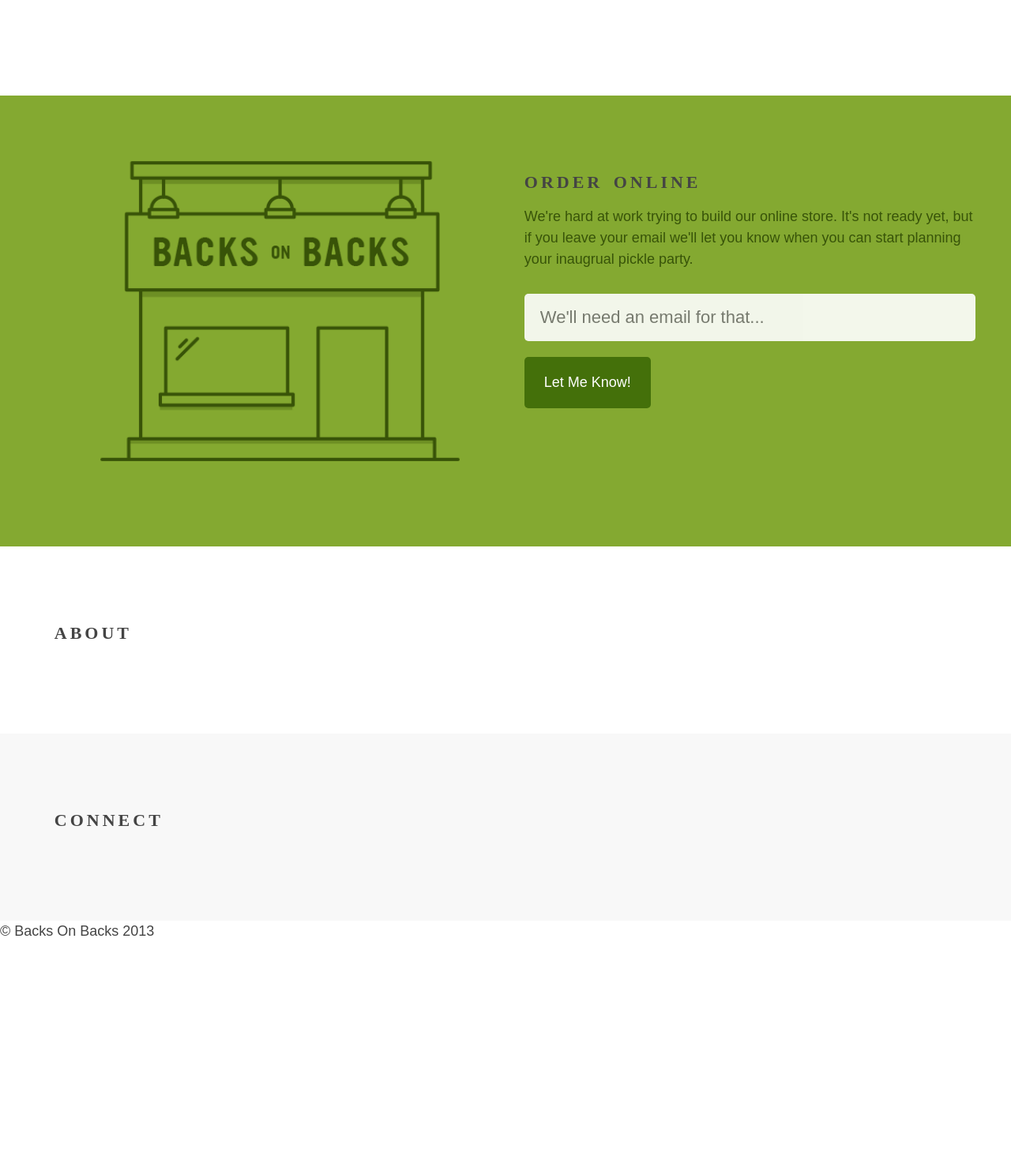
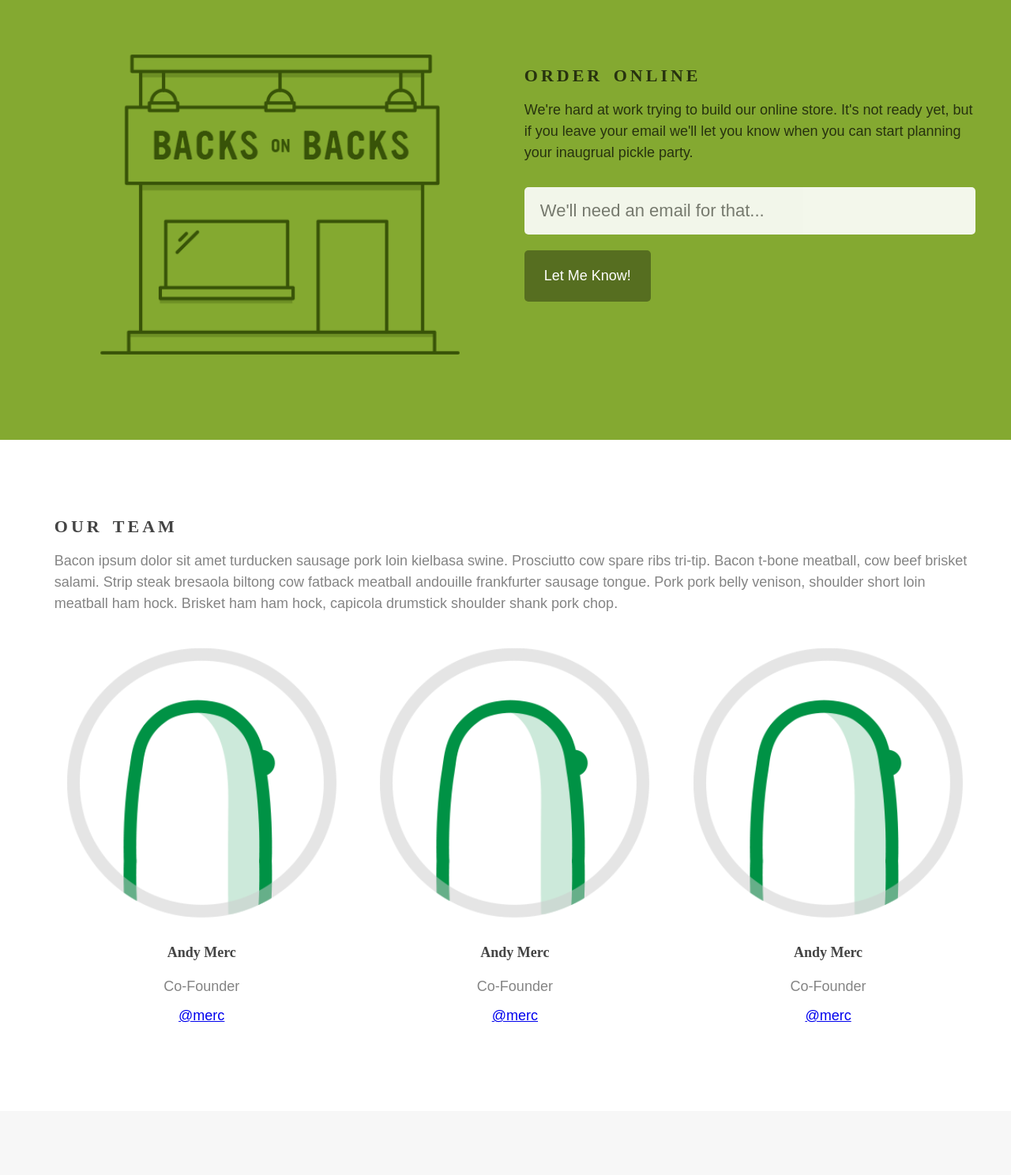
Before and after one commit to mercando/backsonbacks, a PHP site: page /home.html in a window 1280 px wide. Shown: the part 1330-2818 px from the top of the page at 79% size. Before the commit the page ends 2515 px from the top, so only its background shows below. Run offline with PHP 8.4, Linux system fonts and the light colour scheme; some libraries are stand-ins or nearby versions.

Commit message:
added styling, the about section

```diff
--- a/home.html
+++ b/home.html
@@ -14,7 +14,7 @@
       <ul>
         <li><a href="#" id="juice">Juice</a></li>
         <li><a href="#" id="store">Store</a></li>
-        <li class="logo">q</li>
+        <li class="logo">1</li>
         <li><a href="#" id="about">About</a></li>
         <li><a href="#" id="connect">Connect</a></li>
       </ul>
@@ -23,7 +23,8 @@
 
   <section class="hero">
     <div class="container">
-      <div class="span4"><h1>hero</h1></div>
+      <div class="span3"><h1>hero</h1></div>
+      <div class="span1 social"><div class="fb-like" data-href="http://facebook.com/backsonbacks" data-send="false" data-layout="box_count" data-width="200" data-show-faces="false"></div></div>
     </div>
   </section>
 
@@ -66,8 +67,6 @@
           We're hard at work trying to build our online store. It's not ready yet, but if you leave your email we'll let you know when you can start planning your inaugrual pickle party.
         </p>
 
-
-
         <form id="signup" action="<?=$_SERVER['PHP_SELF']; ?>" method="get">
           <fieldset>
             <input type="text" name="email" id="email" class="txt" placeholder="We'll need an email for that..."/>
@@ -91,18 +90,49 @@
 
   <section class="about">
     <div class="container">
-      <div class="span4"><h1>About</h1></div>
+      <div class="span4">
+        <h1>Our Team</h1>
+        <p>
+          Bacon ipsum dolor sit amet turducken sausage pork loin kielbasa swine. Prosciutto cow spare ribs tri-tip. Bacon t-bone meatball, cow beef brisket salami. Strip steak bresaola biltong cow fatback meatball andouille frankfurter sausage tongue. Pork pork belly venison, shoulder short loin meatball ham hock. Brisket ham ham hock, capicola drumstick shoulder shank pork chop.
+        </p>
+      </div>
+      <div class="span5">
+        <img src="public/img/avatar.png">
+        <h2>Andy Merc</h2>
+        <p class="user_info">Co-Founder</p>
+        <p class="user_info"><a href="#">@merc</a></p>
+      </div>
+      <div class="span5">
+        <img src="public/img/avatar.png">
+        <h2>Andy Merc</h2>
+        <p class="user_info">Co-Founder</p>
+        <p class="user_info"><a href="#">@merc</a></p>
+      </div>
+      <div class="span5">
+        <img src="public/img/avatar.png">
+        <h2>Andy Merc</h2>
+        <p class="user_info">Co-Founder</p>
+        <p class="user_info"><a href="#">@merc</a></p>
+      </div>
     </div>
   </section>
 
   <section class="connect">
     <div class="container">
       <div class="span4"><h1>Connect</h1></div>
+      <div class="span2">
+        <iframe src="http://snapwidget.com/sl/?u=YmFja3NvbmJhY2tzfGlufDUwMHwyfDN8fHllc3w1fG5vbmU=" allowTransparency="true" frameborder="0" scrolling="no" style="border:none; overflow:hidden; height: 515px" ></iframe>
+      </div>
     </div>
   </section>
 
 
-  <footer>© Backs On Backs 2013</footer>
+  <footer>
+    <div class="container">
+      <div class="span4 social"><a href="#">2</a> <a href="#">3</a> <a href="#">4</a> <a href="#">5</a> <a href="#">6</a></div>
+      <div class="span4 copyright">&copy; Backs On Backs 2013</div>
+    </div>
+  </footer>
 
   <script type="text/javascript">
     $(document).ready(function(){
@@ -153,3 +183,12 @@
 
   </script>
 </body>
+
+<div id="fb-root"></div>
+<script>(function(d, s, id) {
+  var js, fjs = d.getElementsByTagName(s)[0];
+  if (d.getElementById(id)) return;
+  js = d.createElement(s); js.id = id;
+  js.src = "//connect.facebook.net/en_US/all.js#xfbml=1&appId=284785934867108";
+  fjs.parentNode.insertBefore(js, fjs);
+}(document, 'script', 'facebook-jssdk'));</script>
--- a/public/css/main.css
+++ b/public/css/main.css
@@ -51,6 +51,9 @@ table, caption, tbody, tfoot, thead, tr, th, td {
   .span4 {
     width: 100%; }
 
+  .span5 {
+    width: 33.33333333333333%; }
+
   .row {
     float: left;
     margin-bottom: 17px; }
@@ -88,16 +91,16 @@ table, caption, tbody, tfoot, thead, tr, th, td {
 
   img {
     width: 100%; } }
+@font-face {
+  font-family: picklefont;
+  src: url("../font/icomoon.ttf"), url("../font/icomoon.eot");
+  /* IE9 */ }
+
 body {
   font-family: "source-sans-pro", sans-serif;
   font-size: 18px;
   line-height: 150%;
-  color: #444; }
-
-@font-face {
-  font-family: picklefont;
-  src: url("../font/icomoon.ttf"), url("../font/icomoon.eot");
-  /* IE9 */ }
+  color: #444444; }
 
 h1,
 h2,
@@ -121,9 +124,8 @@ h3 {
   font-size: 14px; }
 
 p {
-  margin-bottom: 10px; }
-  p.darkgreen {
-    color: #385409; }
+  margin-bottom: 10px;
+  color: #848484; }
 
 nav {
   top: 0;
@@ -179,12 +203,22 @@ section {
     -moz-background-size: cover;
     -o-background-size: cover;
     background-size: cover;
-    height: 300px;
-    padding-top: 100px; }
+    padding-top: 188px; }
+    section.hero .social {
+      background-color: #fff; }
   section.store {
-    background-color: #84a931; }
+    background-color: #84a931;
+    color: #27320f; }
+    section.store p {
+      color: #27320f; }
+  section.about h2 {
+    text-align: center; }
+  section.about p.user_info {
+    text-align: center; }
   section.connect {
-    background-color: #f8f8f8; }
+    background-color: #f7f7f7; }
+    section.connect iframe {
+      width: 100%; }
 
 .txt {
   padding: 17px 20px;
@@ -214,7 +248,7 @@ section {
 
 .btn {
   color: #fff;
-  background-color: #44700a;
+  background-color: #566e20;
   width: 160px;
   height: 65px;
   border: none;
--- a/public/sass/_grid.scss
+++ b/public/sass/_grid.scss
@@ -38,6 +38,10 @@
 
     .span4 {
         width: 100%;
+    }
+
+    .span5 {
+        width: 33.33333333333333%;
     }
 
     .row {
--- a/public/sass/_mixins.scss
+++ b/public/sass/_mixins.scss
@@ -13,15 +13,22 @@
     border-radius: $radius;
 }
 
-@mixin box_sizing {
+@mixin box_sizing() {
 	-webkit-box-sizing: border-box;
 	-moz-box-sizing: border-box;
 	-ms-box-sizing: border-box;
 	box-sizing: border-box;
 }
 
-@mixin drop_shadow {
+@mixin drop_shadow() {
 	-moz-box-shadow: 0 1px 1px #ddd;
 	-webkit-box-shadow: 0 1px 1px #ddd;
 	box-shadow: 0 1px 1px #ddd;
 }
+
+@mixin background_cover() {
+	-webkit-background-size: cover;
+    -moz-background-size: cover;
+    -o-background-size: cover;
+    background-size: cover;
+}
--- a/public/sass/_variables.scss
+++ b/public/sass/_variables.scss
@@ -1,8 +1,17 @@
 /* === COLOR === */
 $grey: #444;
-$light_grey: lighten($grey, 70%);
-$pickle_green: #84a931;
-$dark_pickle_green: #44700a;
+$grey-lightest: lighten($grey, 70%);
+$grey-lighter: lighten($grey, 50%);
+$grey-light: lighten($grey, 25%);
+
+$green: #84a931;
+$green-lightest: lighten($green, 75%);
+$green-lighter: lighten($green, 50%);
+$green-light: lighten($green, 25%);
+
+$green-darkest: darken($green, 40%);
+$green-darker: darken($green, 30%);
+$green-dark: darken($green, 15%);
 
 
 /* === TYPOGRAPHY === */
--- a/public/sass/main.scss
+++ b/public/sass/main.scss
@@ -3,20 +3,17 @@
 @import "mixins";
 @import "grid";
 
-body {
-	font: {
-		family: $san_serif;
-		size: 18px;
-	}
-	line-height: 150%;
-	color: #444;
-}
-
-@font-face
-{
+@font-face {
 	font-family: picklefont;
 	src: url('../font/icomoon.ttf'),
 	     url('../font/icomoon.eot'); /* IE9 */
+}
+
+body {
+	font-family: $san_serif;
+	font-size: 18px;
+	line-height: 150%;
+	color: $grey;
 }
 
 h1,
@@ -46,10 +43,7 @@ h3 {
 
 p {
 	margin-bottom: 10px;
-
-	&.darkgreen {
-		color: #385409;
-	}
+	color: $grey-light;
 }
 
 nav {
@@ -107,21 +129,41 @@ section {
 
     &.hero {
         background: url('../img/hero.jpg') no-repeat center center;
-        -webkit-background-size: cover;
-        -moz-background-size: cover;
-        -o-background-size: cover;
-        background-size: cover;
-        height: 300px;
-        padding-top: 100px;
+        @include background_cover();
+        padding-top: 188px;
+
+        .social {
+        	background-color: #fff;
+        }
     }
     &.juice {
 
     }
     &.store {
-		background-color: $pickle_green;
+		background-color: $green;
+		color: $green-darker;
+
+		p {
+			color: $green-darker;
+		}
 	}
+
+	&.about {
+		h2 {
+			text-align: center;
+		}
+
+		p.user_info {
+			text-align: center;
+		}
+	}
+
 	&.connect {
-		background-color: #f8f8f8;
+		background-color: $grey-lightest;
+
+		iframe{
+			width: 100%;
+		}
 	}
 }
 
@@ -149,7 +191,7 @@ section {
 
 .btn {
 	color: #fff;
-	background-color: $dark_pickle_green;
+	background-color: $green-dark;
 	width: 160px;
 	height: 65px;
 	border: none;
```
Also changed, not shown: other parts of public/css/main.css (+26 -4 lines), other parts of public/sass/main.scss (+33 -5 lines), public/font/icomoon.ttf, public/img/avatar.png (added), 2 other files.
